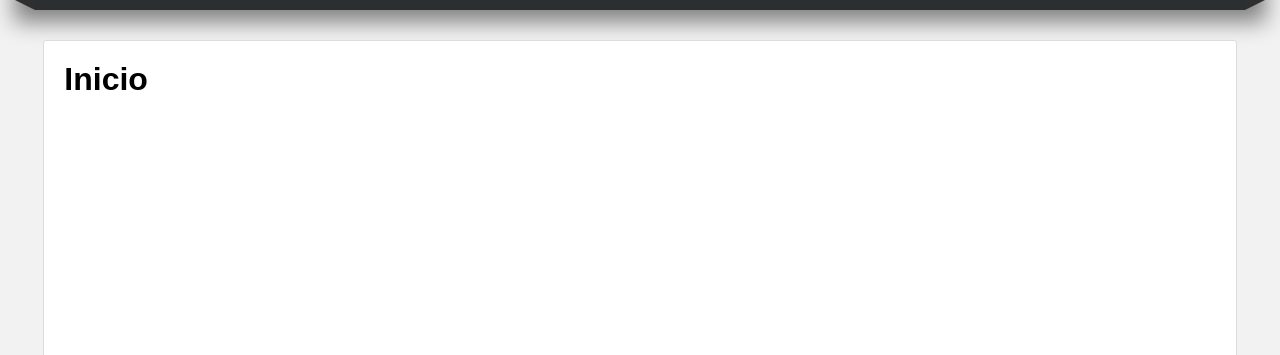
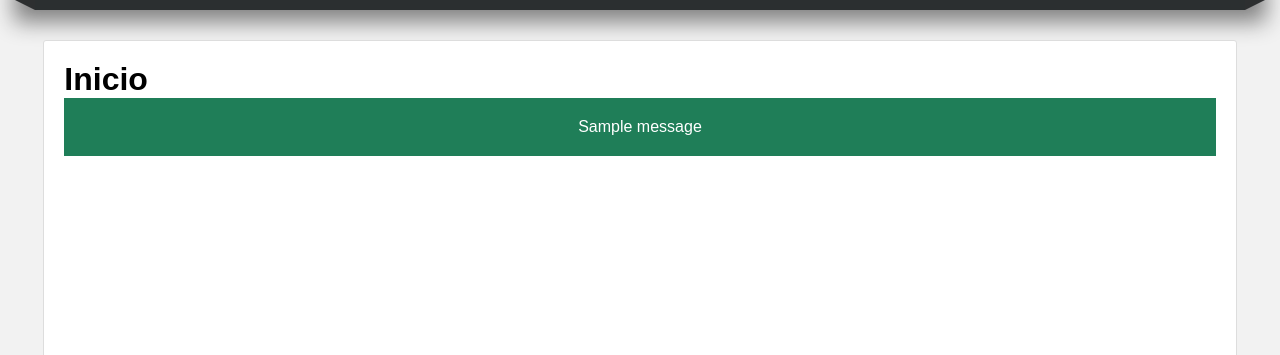
Before and after one commit to mayuelcuarto/master-python, a Django app: page / in a window 1280 px wide. Shown: the part 182-537 px from the top of the page. Run offline with Django 3.2, Linux system fonts and the light colour scheme; data comes from the database, SQL or seed files in the repository; both versions use the stored data as it was after the commit; one stand-in notice (Sample message) is shown.

Commit message:
Mostrando mensaje flash

```diff
--- a/22-django/ProyectoDjango/mainapp/static/css/styles.css
+++ b/22-django/ProyectoDjango/mainapp/static/css/styles.css
@@ -211,6 +211,8 @@ nav > ul > li:hover > ul > li:hover a{
 }
 
 .box form input[type="text"],
+.box form input[type="email"],
+.box form input[type="password"],
 .box form textarea{
     width: 100%;
     margin-bottom: 10px;
@@ -245,7 +247,8 @@ nav > ul > li:hover > ul > li:hover a{
     box-shadow: 0px 0px 1px black;
 }
 
-.message{
+.message,
+.alert-success{
     padding: 20px;
     background: #1f7e58;
     color: white;
--- a/22-django/ProyectoDjango/mainapp/templates/mainapp/index.html
+++ b/22-django/ProyectoDjango/mainapp/templates/mainapp/index.html
@@ -4,4 +4,12 @@
 
 {% block content %}
     <h1>{{ title }}</h1>
+
+    {% if messages %}
+        {% for message in messages %}
+            <div class="alert alert-success">
+                {{ message }}
+            </div>
+        {% endfor %}
+    {% endif %}
 {% endblock %}
--- a/22-django/ProyectoDjango/mainapp/templates/users/register.html
+++ b/22-django/ProyectoDjango/mainapp/templates/users/register.html
@@ -15,7 +15,7 @@
         {% endcomment %}
 
         {% for field in register_form %}
-            {{ field.label }}
+            <label for="id_{{field.name}}">{{ field.label }}</label>
             {{ field }}
         {% endfor %}
 
--- a/22-django/ProyectoDjango/mainapp/views.py
+++ b/22-django/ProyectoDjango/mainapp/views.py
@@ -1,4 +1,5 @@
 from django.shortcuts import render, redirect
+from django.contrib import messages
 from django.contrib.auth.forms import UserCreationForm
 from mainapp.forms import RegisterForm
 
@@ -22,6 +23,7 @@ def register_page(request):
 
         if register_form.is_valid():
             register_form.save()
+            messages.success(request, 'Te has registrado correctamente')
 
             return redirect('inicio')
 
```
Also changed, not shown: 22-django/ProyectoDjango/db.sqlite3.
